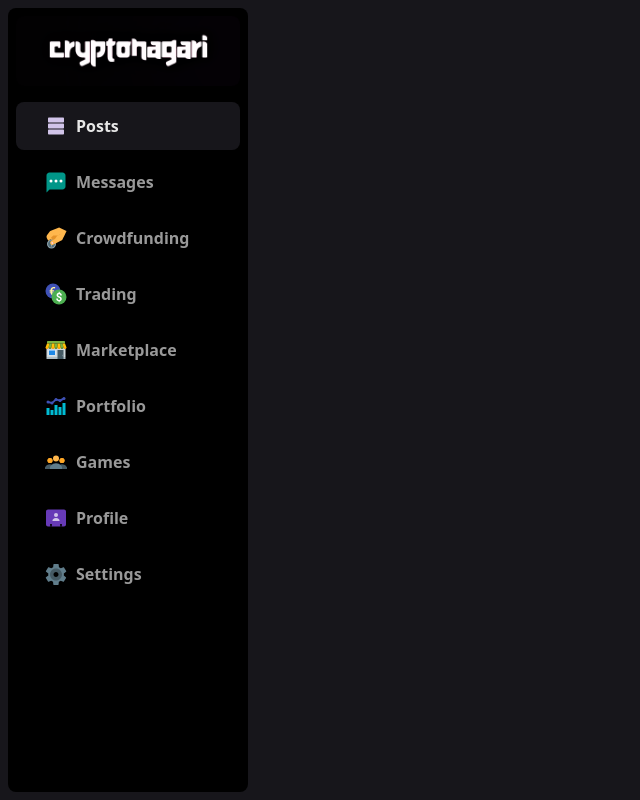
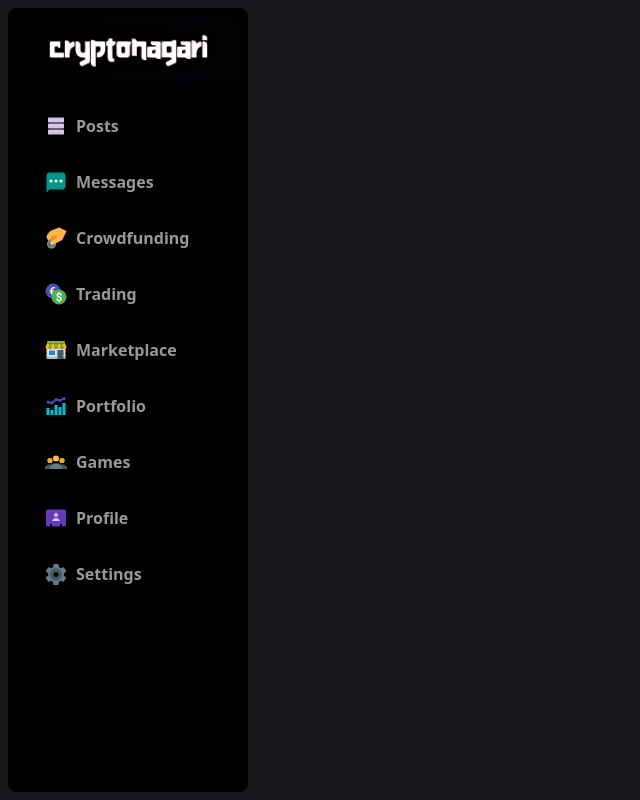
Before and after one commit to GopalVerma1303/Cryptonagari, a Next.js app: page / in a window 1280 px wide. Shown: the whole page, without its empty margins (0-640 px from the left). Built offline with nearby package versions, Linux system fonts and the light colour scheme.

Commit message:
reading url to change selected sidebartile

```diff
--- a/components/SideNavbar.tsx
+++ b/components/SideNavbar.tsx
@@ -1,4 +1,4 @@
-import React, { useState } from 'react'
+import React, { useState, useEffect } from 'react'
 import Image from 'next/image'
 import SidebarTile from './SidebarTile'
 import { FcCurrencyExchange } from "react-icons/fc";
@@ -12,15 +12,23 @@ import { FcSettings } from "react-icons/fc";
 import { FcBusinessContact } from "react-icons/fc";
 import ProfileSidebarTile from './ProfileSidebarTile';
 import Link from 'next/link';
+import { useRouter } from 'next/router';
 
 function Sidebar() {
     const [page, setPage] = useState("Posts")
+    const router = useRouter()
+    useEffect(() => {
+        setPage(router.pathname.slice(1))
+    }, [])
+
     return (
         <div className='py-2 pl-2'>
             <div className=' bg-black h-full rounded-lg space-y-5 lg:space-y-0'>
                 <div className='w-fit justify-center items-center align-middle hover:cursor-pointer pt-2 lg:pt-0'>
-                    <img src='/logo.jpg' className='w-12 rounded-full p-2 ml-4 lg:hidden' />
-                    <img alt='logo' src="/title_in_extra_black.png" className=' self-center rounded-lg w-56 m-2 hidden lg:inline-flex' />
+                    <Link href={"/"}>
+                        <img src='/logo.jpg' className='w-12 rounded-full p-2 ml-4 lg:hidden' />
+                        <img alt='logo' src="/title_in_extra_black.png" className=' self-center rounded-lg w-56 m-2 hidden lg:inline-flex' />
+                    </Link>
                 </div>
                 <div className=' space-y-2 lg:p-2'>
 
```
